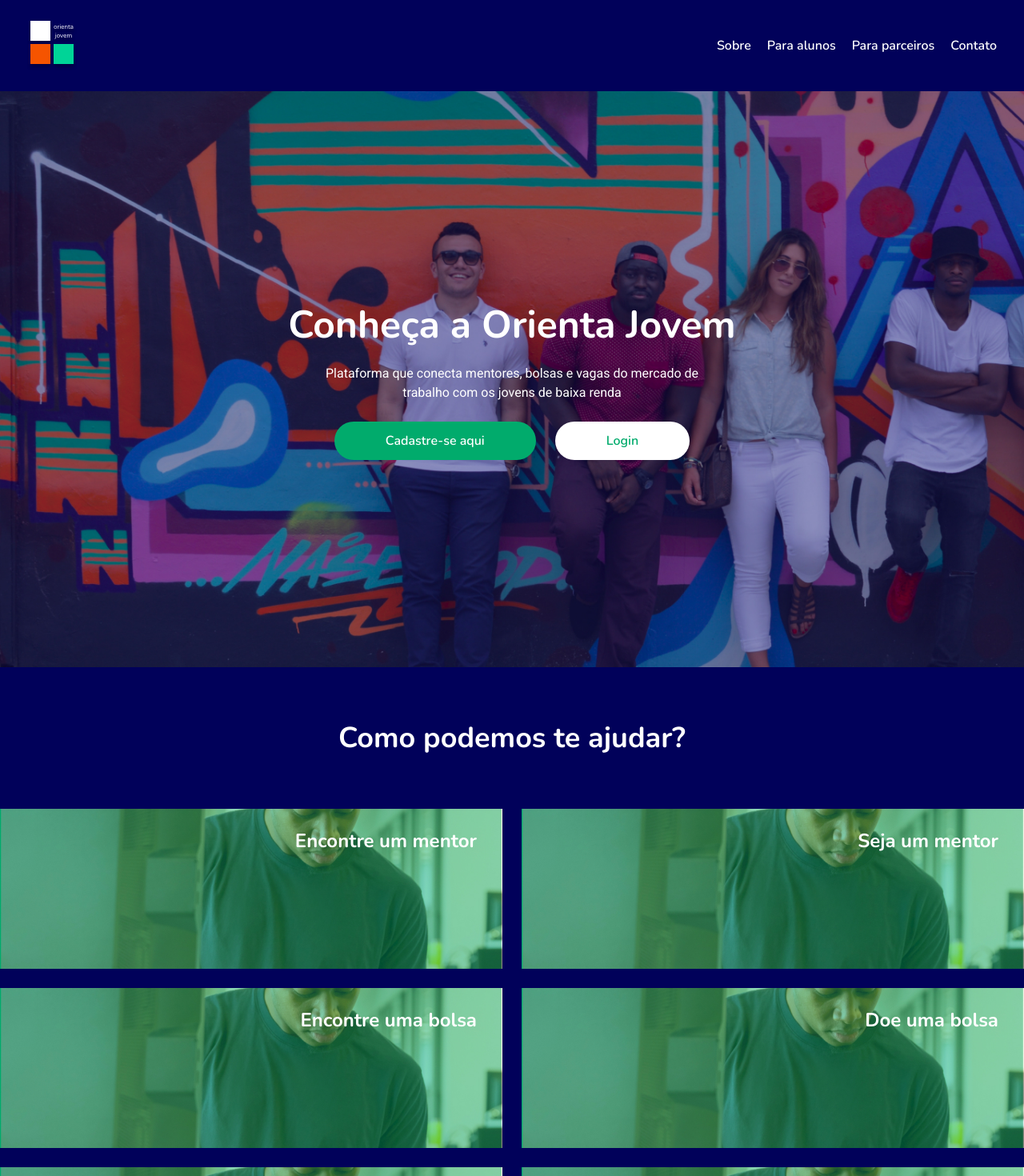
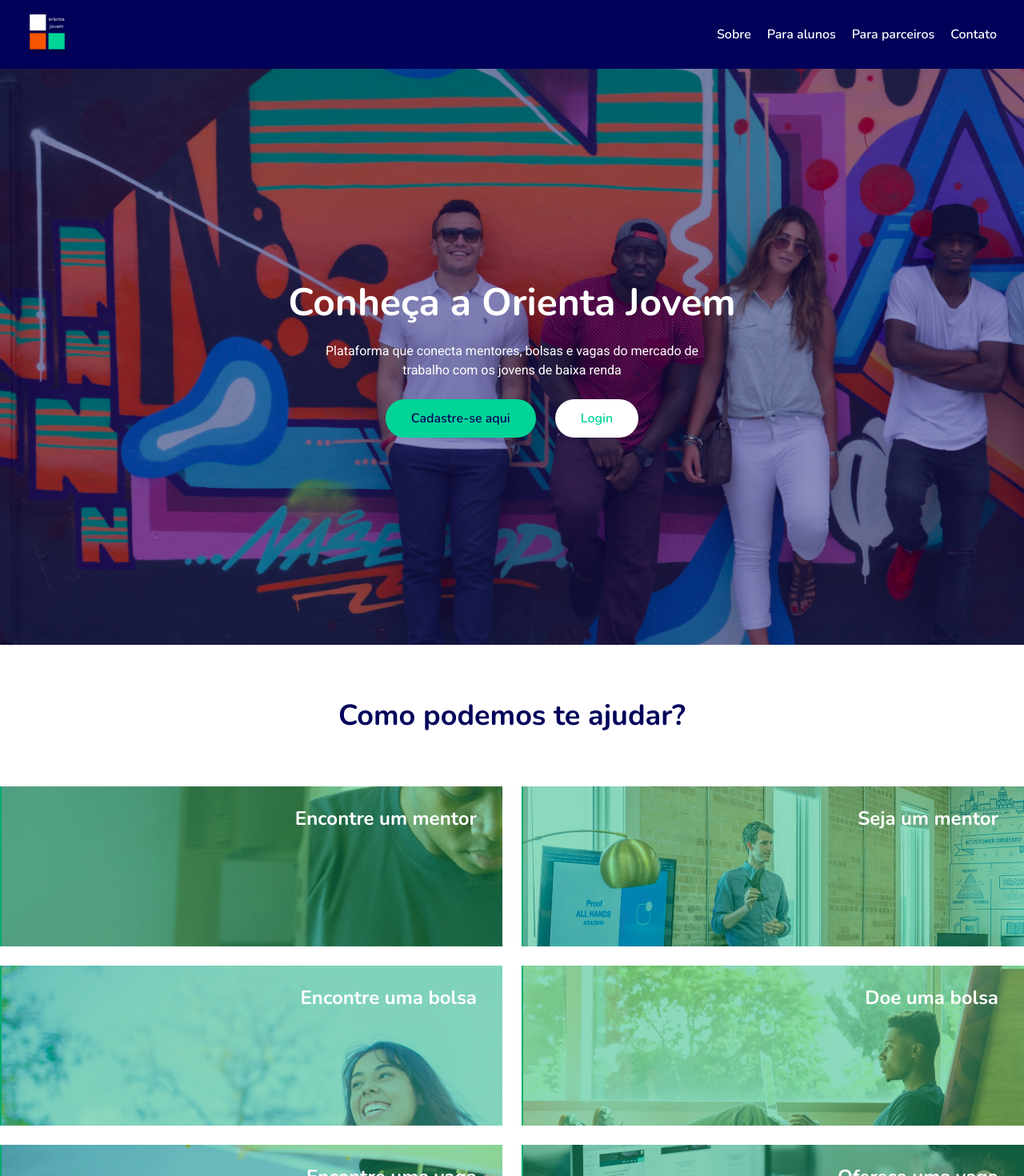
Before and after one commit to matheusdoedev/forcaj, a React (Create React App) app: page / in a window 1280 px wide. Shown: the top 1470 px of the page at 80% size. Built offline with nearby package versions, Linux system fonts and the light colour scheme.

Commit message:
:recycle: refactor: components refactored

```diff
--- a/src/components/Brand/styles.js
+++ b/src/components/Brand/styles.js
@@ -4,4 +4,9 @@ import { Link } from "react-router-dom";
 
 export const BrandWrapper = styled(Link)`
   cursor: pointer;
+
+  > img {
+    width: 50px;
+    height: 50px;
+  }
 `;
--- a/src/components/Button/Button.js
+++ b/src/components/Button/Button.js
@@ -1,19 +1,11 @@
 import { ButtonWrapper } from "./styles";
 
-const Button = ({ content, type, href }) => {
-  if (type === "button") {
-    return (
-      <ButtonWrapper as="button" type="submit">
-        {content}
-      </ButtonWrapper>
-    );
-  } else {
-    return (
-      <ButtonWrapper to={href} type={type}>
-        {content}
-      </ButtonWrapper>
-    );
-  }
+const Button = ({ content, type, href, ...props }) => {
+  return (
+    <ButtonWrapper to={href} type={type} {...props}>
+      {content}
+    </ButtonWrapper>
+  );
 };
 
 export default Button;
--- a/src/components/Button/styles.js
+++ b/src/components/Button/styles.js
@@ -8,7 +8,7 @@ import border from "../../styles/tools/border";
 export const ButtonWrapper = styled(Link)`
   display: block;
   margin: 0 auto;
-  padding: var(--gap-xs) var(--gap-lg);
+  padding: var(--gap-xs) var(--gap-md);
   background-color: ${(props) =>
     props.type === "secondary"
       ? `white !important`
@@ -16,7 +16,7 @@ export const ButtonWrapper = styled(Link)`
   color: ${(props) =>
     props.type === "secondary"
       ? `${colors.green} !important`
-      : `white !important`};
+      : `${colors.primary.color2} !important`};
   transition: 0.3s;
   border: none;
   ${border.buttonRadius}
--- a/src/components/ComoPodemosTeAjudar/ComoPodemosTeAjudar.js
+++ b/src/components/ComoPodemosTeAjudar/ComoPodemosTeAjudar.js
@@ -1,42 +1,42 @@
 import { Container, Grid } from "@material-ui/core";
 
-// import encontreMentorImg from "../../../assets/encontre-mentor.jpg";
-// import sejaUmMentorImg from "../../../assets/seja-um-mentor.jpg";
-// import encontreUmaBolsaImg from "../../../../assets/encontre-uma-bolsa.jpg";
-// import doeUmaBolsaImg from "../../assets/doe-uma-bolsa.jpg";
-// import encontreUmaVagaImg from "../../../assets/encontre-uma-vaga.jpg";
-// import oferecaUmaVagaImg from "../../../assets/ofereca-uma-vaga.jpg";
+import encontreMentorImg from "../../assets/encontre-mentor.jpg";
+import sejaUmMentorImg from "../../assets/seja-um-mentor.jpg";
+import encontreUmaBolsaImg from "../../assets/encontre-uma-bolsa.jpg";
+import doeUmaBolsaImg from "../../assets/doe-uma-bolsa.jpg";
+import encontreUmaVagaImg from "../../assets/encontre-uma-vaga.jpg";
+import oferecaUmaVagaImg from "../../assets/ofereca-uma-vaga.jpg";
 
 import { ComoPodemosTeAjudarWrapper, OptionCard, OptionCards } from "./styles";
 
 const comoPodemosAjudarOptions = [
   {
-    src: "",
+    src: encontreMentorImg,
     label: "Encontre um mentor",
     href: "/encontre-um-mentor",
   },
   {
-    src: "",
+    src: sejaUmMentorImg,
     label: "Seja um mentor",
     href: "/",
   },
   {
-    src: "",
+    src: encontreUmaBolsaImg,
     label: "Encontre uma bolsa",
     href: "/encontre-uma-bolsa",
   },
   {
-    src: "",
+    src: doeUmaBolsaImg,
     label: "Doe uma bolsa",
     href: "/",
   },
   {
-    src: "",
+    src: encontreUmaVagaImg,
     label: "Encontre uma vaga",
     href: "/encontre-uma-vaga",
   },
   {
-    src: "",
+    src: oferecaUmaVagaImg,
     label: "Ofereça uma vaga",
     href: "/",
   },
--- a/src/components/ComoPodemosTeAjudar/styles.js
+++ b/src/components/ComoPodemosTeAjudar/styles.js
@@ -4,14 +4,12 @@ import { Link } from "react-router-dom";
 
 import colors from "../../styles/settings/colors";
 
-import bgOptionDefault from "../../assets/encontre-mentor.jpg";
-
 export const ComoPodemosTeAjudarWrapper = styled.section`
   padding: var(--gap-lg) 0;
-  background-color: ${colors.primary.color2};
+  background-color: white;
 
   h2 {
-    color: white;
+    color: ${colors.primary.color2};
     margin-bottom: var(--gap-lg);
   }
 `;
@@ -26,8 +24,8 @@ export const OptionCards = styled.div`
 export const OptionCard = styled(Link)`
   display: block;
   position: relative;
-  background: url(${bgOptionDefault});
-  background-size: cover;
+  background: ${(props) => props.src && `url(${props.src})`};
+  background-size: fit;
   width: 100%;
   height: 200px;
   transition: 0.3s;
--- a/src/components/Header/styles.js
+++ b/src/components/Header/styles.js
@@ -2,6 +2,6 @@ import styled from "styled-components";
 import colors from "../../styles/settings/colors";
 
 export const HeaderWrapper = styled.header`
-  padding: var(--gap-xs) 0;
+  padding: var(--gap) 0;
   background: ${colors.primary.color2};
 `;
--- a/src/contexts/auth.js
+++ b/src/contexts/auth.js
@@ -32,7 +32,7 @@ export const AuthContextComponent = ({ children }) => {
       });
   };
 
-  const handleLogin = async (event, callback) => {
+  const handleLogin = async (callback) => {
     await api
       .post("/auth/login", {
         email,
@@ -40,9 +40,7 @@ export const AuthContextComponent = ({ children }) => {
       })
       .then((r) => {
         localStorage.setItem("token", `Bearer ${r.data.token}`);
-      })
-      .catch((err) => {
-        console.log(err);
+        callback();
       });
   };
 
--- a/src/pages/Index.js
+++ b/src/pages/Index.js
@@ -1,17 +1,14 @@
 import MainLayout from "../layouts/MainLayout";
 
 import Seo from "../components/Seo/Seo";
-
 import Hero from "../components/Hero/Hero";
-
 import ComoPodemosTeAjudar from "../components/ComoPodemosTeAjudar/ComoPodemosTeAjudar";
-import NossosParceiros from "../components/NossosParceiros/NossosParceiros";
 
 const Home = () => {
   return (
     <>
       <Seo
-        title="Orienta Jovem"
+        title="Plataforma que conecta mentores, bolsas e vagags do mercado de trabalho com os jovens de baixa renda"
         description="Plataforma que conecta mentores, bolsas e vagags do mercado de trabalho com os jovens de baixa renda"
         type="website"
         lang="pt-br"
@@ -20,7 +17,6 @@ const Home = () => {
       <MainLayout>
         <Hero />
         <ComoPodemosTeAjudar />
-        <NossosParceiros />
       </MainLayout>
     </>
   );
--- a/src/styles/settings/colors.js
+++ b/src/styles/settings/colors.js
@@ -2,9 +2,14 @@ const colors = {
   primary: {
     color1: `#00009A`,
     color2: `#01015A`,
+    color3: `#01012A`,
   },
 
-  green: `#01AB6C`,
+  secondary: {
+    color1: `#F55400`,
+  },
+
+  green: `#00D497`,
 };
 
 export default colors;
```
Also changed, not shown: 1 other file (tests, documents, lock files or other folders).
